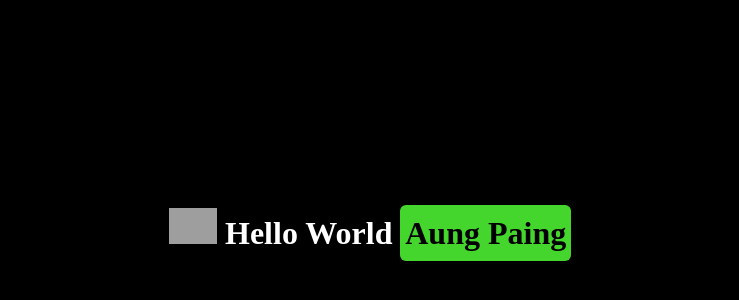
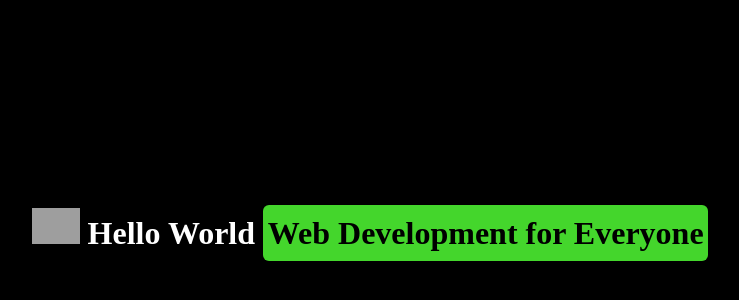
Before and after one commit to Lat-Twae-Education-Classes/Lat-Twae-Education-Classes.github.io, a plain HTML site: page index.html in a window 1280 px wide. Shown: the part 178-478 px from the top of the page, without its empty margins (278-1017 px from the left). Drawn offline with Linux system fonts and the light colour scheme; grey boxes are pictures that could not be loaded.

Commit message:
Update index.html

```diff
--- a/index.html
+++ b/index.html
@@ -14,8 +14,7 @@
         <img src="https://user-images.githubusercontent.com/1303154/88677602-1635ba80-d120-11ea-84d8-d263ba5fc3c0.gif"
             width="48px" alt="hi gif file">
         Hello World <span>
-            <!-- Web Development for Everyone -->
-            Aung Paing
+            Web Development for Everyone
         </span>
     </h1>
 </body>
```
